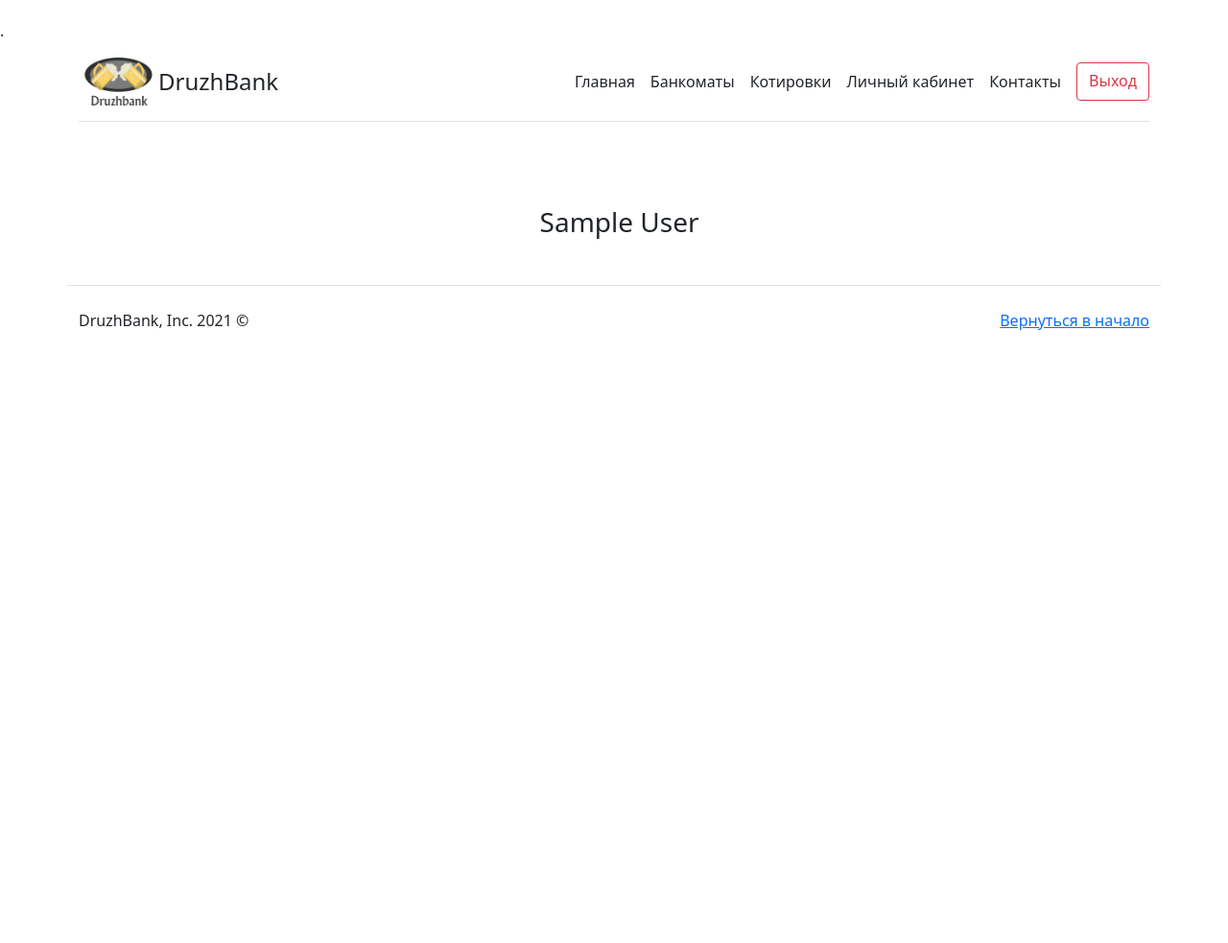
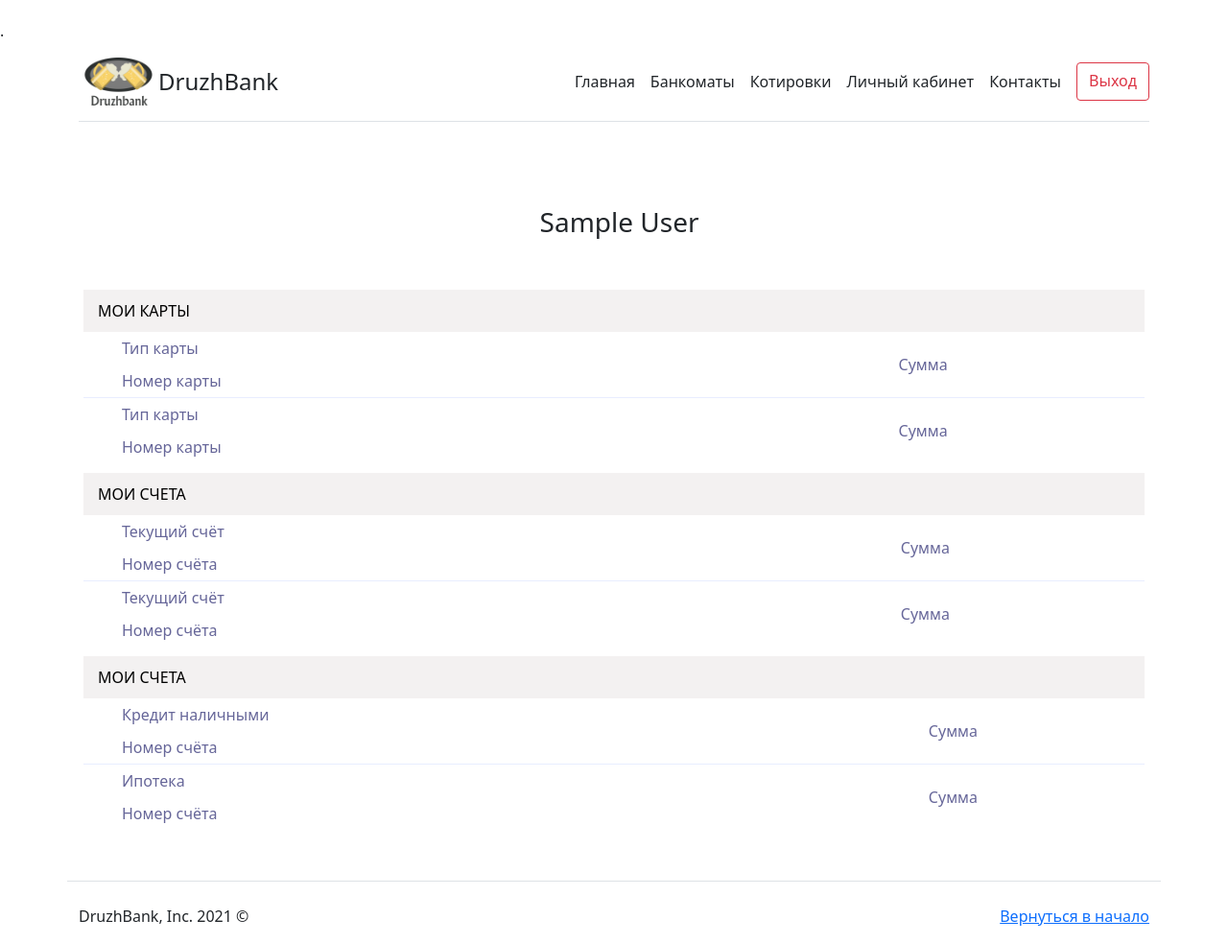
Before and after one commit to karterrr/BankProject3Sem, a PHP site: page / in a window 1280 px wide. Shown: the whole page at 96% size. Before the commit the page ends 344 px from the top, so only its background shows below. Run offline with PHP 8.4, Linux system fonts and the light colour scheme; the visitor is signed in with stand-in values (Sample User, id 1).

Commit message:
Added main page(not working with API)

```diff
--- a/css/style.css
+++ b/css/style.css
@@ -1,6 +1,12 @@
 .card {
     width: 32%;
     margin-left: 1%;
+}
+
+.table_name_main {
+    font-weight: bold;
+    text-align: left;
+    background-color: rgb(243, 241, 241);
 }
 
 .table_name {
@@ -13,6 +19,33 @@
     font-size: 50px;
 }
 
+.card_table {
+    text-align: center;
+    border: 5px solid white;
+    width: 500px;
+    border-collapse: collapse;
+    width: 100%;
+}
+
+.card_table th {
+    font-weight: normal;
+    color: rgb(0, 0, 0);
+    padding: 10px 15px;
+}
+
+.card_table td {
+    color: #669;
+    padding: 5px 40px;
+    min-width: 50%;
+}
+
+
+.col2_main {
+    color: #669;
+    border-bottom: 1px solid #e8edff;
+    padding: 5px 15px;
+}
+
 .informer_table {
     text-align: center;
     border: 5px solid white;
@@ -21,13 +54,13 @@
     width: 100%;
 }
 
-th {
+.informer_table th {
     font-weight: normal;
     color: rgb(0, 0, 0);
     padding: 10px 15px;
 }
 
-td {
+.informer_table td {
     color: #669;
     border-top: 1px solid #e8edff;
     padding: 10px 15px;
@@ -42,6 +75,7 @@ td {
     border: 1px solid;
     border-collapse: collapse;
 }
+
 
 .newnews {
     margin-left: 1%;
--- a/index.php
+++ b/index.php
@@ -53,7 +53,78 @@ require "server/config.php";
         ?>
         <!-- к этой кнопеке надо прикрутить проверку на админа хз как -->
         <div class="inlineBlock">
+            <table class="card_table">
+                <thead>
+                    <tr>
+                        <th colspan="2" class="table_name_main"><a target="_blank">МОИ КАРТЫ</a></th>
+                    </tr>
+                </thead>
+                <tbody>
+                    <tr>
+                        <td align="left">Тип карты</td>
+                        <td class="col2_main" rowspan="2">Сумма</td>
+                    </tr>
+                    <tr>
+                        <td align="left" class="col2_main">Номер карты</td>
+                    </tr>
+                    <tr>
+                        <td align="left">Тип карты</td>
+                        <td class="col2_main" rowspan="2">Сумма</td>
+                    </tr>
+                    <tr>
+                        <td align="left" class="col2_main">Номер карты</td>
+                    </tr>
 
+                </tbody>
+            </table>
+            <table class="card_table">
+                <thead>
+                    <tr>
+                        <th colspan="2" class="table_name_main"><a target="_blank">МОИ СЧЕТА</a></th>
+                    </tr>
+                </thead>
+                <tbody>
+                    <tr>
+                        <td align="left">Текущий счёт</td>
+                        <td class="col2_main" rowspan="2">Сумма</td>
+                    </tr>
+                    <tr>
+                        <td align="left" class="col2_main">Номер счёта</td>
+                    </tr>
+                    <tr>
+                        <td align="left">Текущий счёт</td>
+                        <td class="col2_main" rowspan="2">Сумма</td>
+                    </tr>
+                    <tr>
+                        <td align="left" class="col2_main">Номер счёта</td>
+                    </tr>
+
+                </tbody>
+            </table>
+            <table class="card_table">
+                <thead>
+                    <tr>
+                        <th colspan="2" class="table_name_main"><a target="_blank">МОИ СЧЕТА</a></th>
+                    </tr>
+                </thead>
+                <tbody>
+                    <tr>
+                        <td align="left">Кредит наличными</td>
+                        <td class="col2_main" rowspan="2">Сумма</td>
+                    </tr>
+                    <tr>
+                        <td align="left" class="col2_main">Номер счёта</td>
+                    </tr>
+                    <tr>
+                        <td align="left">Ипотека</td>
+                        <td class="col2_main" rowspan="2">Сумма</td>
+                    </tr>
+                    <tr>
+                        <td align="left" class="col2_main">Номер счёта</td>
+                    </tr>
+
+                </tbody>
+            </table>
         </div>
     </div>
     <!-- test -->
--- a/valute.php
+++ b/valute.php
@@ -22,7 +22,6 @@ require "server/config.php";
     if (!isset($_SESSION['id'])) {
         header("Location:/auth.php");
     }
-    echo $_SESSION ['name'];
     ?>
     <div class="container mt-5">
 
```
Also changed, not shown: server/cards.php (added, +52 -0 lines).
